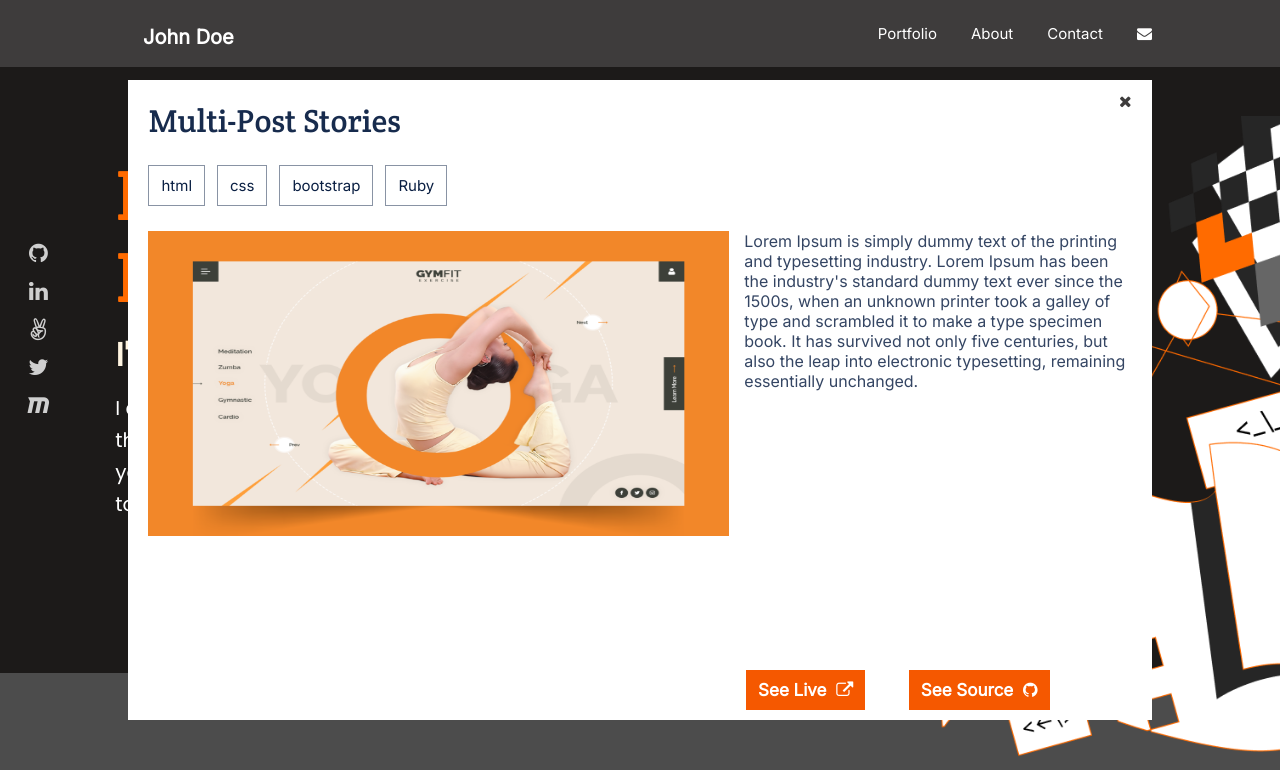
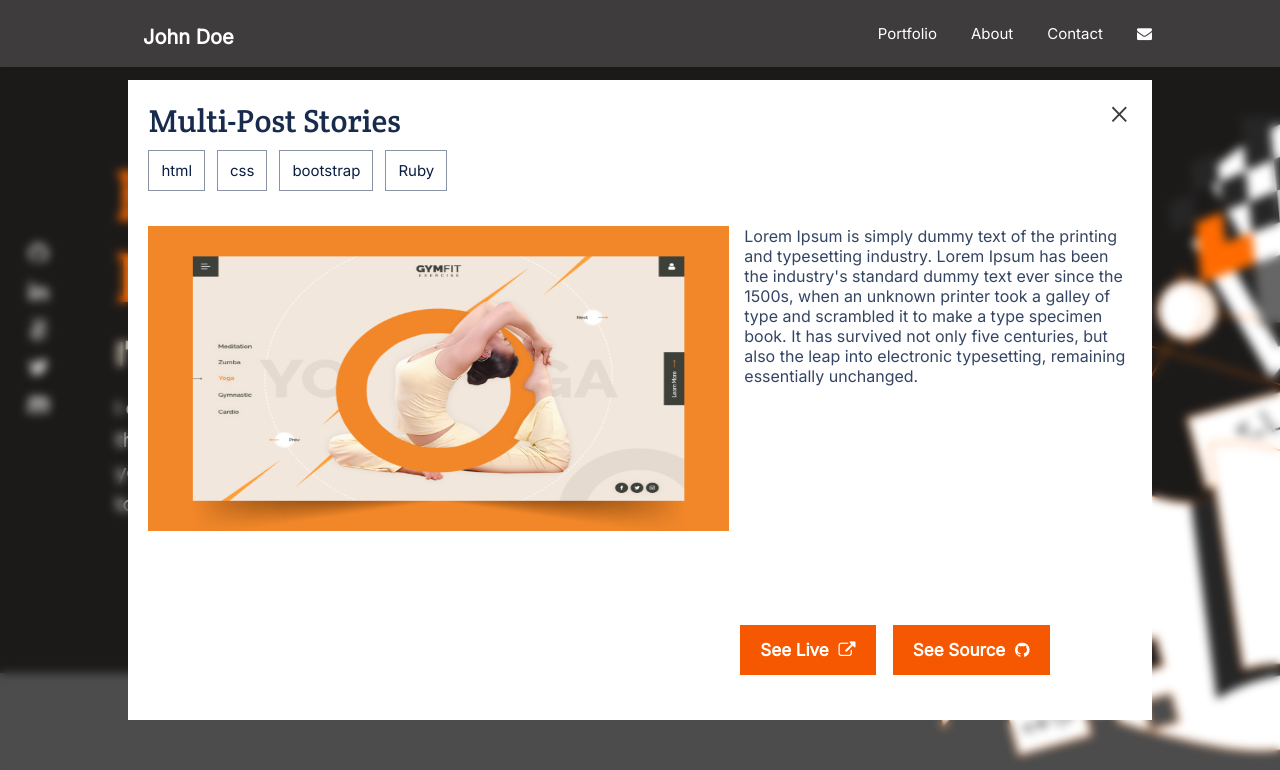
Before and after one commit to sumon766/portfolio-mobile-first, a website: page index.html in a window 1280 px wide. Both pictures are taken after a click on the link "See Project". Shown: the top 770 px of the page. Drawn offline with Linux system fonts and the light colour scheme.

Commit message:
Update CSS & JS to implement reviewer suggestions

```diff
--- a/script.js
+++ b/script.js
@@ -94,7 +94,8 @@ multiPostModalContent.className = 'modal-content';
 multiPostModal.appendChild(multiPostModalContent);
 
 const multiPostModalClose = document.createElement('i');
-multiPostModalClose.classList = ['fa fa-times multi-post-modal-close'];
+multiPostModalClose.classList = ['multi-post-modal-close'];
+multiPostModalClose.innerHTML = "&times";
 multiPostModalClose.id = 'multiPostModalClose';
 multiPostModalContent.appendChild(multiPostModalClose);
 
@@ -148,6 +149,10 @@ modalButton.onclick = function () {
   multiPostModalForButton.style.display = 'block';
   bodyTag.style.overflow = 'hidden';
   bodyTag.style.background = 'rgba(0,0,0,0.7)';
+
+  let overLay = document.createElement("div");
+  overLay.id = "overlay";
+  bodyTag.appendChild(overLay);
 };
 
 // Multi Post Modal Close
@@ -156,6 +161,8 @@ closeButton.onclick = function () {
   multiPostModalForButton.style.display = 'none';
   bodyTag.style.overflow = 'scroll';
   bodyTag.style.background = '#fff';
+
+  bodyTag.removeChild(document.getElementById("overlay"));
 };
 
 const cardsContainer = document.createElement('div');
@@ -218,7 +225,8 @@ for (let i = 0; i < 6; i++) {
   projectModalTitle.innerHTML = project1.postTitle;
   projectModalTitleCloseDiv.appendChild(projectModalTitle);
   const projectModalClose = document.createElement('i');
-  projectModalClose.classList = ['fa fa-times project-modal-close'];
+  projectModalClose.classList = ['project-modal-close'];
+  projectModalClose.innerHTML = "&times";
   const closeID = `projectModalClose${i}`;
   projectModalClose.id = closeID;
   projectModalTitleCloseDiv.appendChild(projectModalClose);
@@ -266,6 +274,10 @@ for (let i = 0; i < 6; i++) {
     projectModalForButton.style.display = 'block';
     bodyTag.style.overflow = 'hidden';
     bodyTag.style.background = 'rgba(0,0,0,0.7)';
+
+    let overLay = document.createElement("div");
+    overLay.id = "overlay";
+    bodyTag.appendChild(overLay);
   };
   // Project Modal Close
   const projectCloseButton = document.getElementById(`projectModalClose${i}`);
@@ -273,5 +285,7 @@ for (let i = 0; i < 6; i++) {
     projectModalForButton.style.display = 'none';
     bodyTag.style.overflow = 'scroll';
     bodyTag.style.background = '#fff';
+
+    bodyTag.removeChild(document.getElementById("overlay"));
   };
 }
--- a/style.css
+++ b/style.css
@@ -1366,7 +1366,7 @@ textarea {
   top: 2%;
   right: 2%;
   color: #3e3c3c;
-  font-size: 25px;
+  font-size: 37px !important;
   cursor: pointer;
 }
 
@@ -1381,7 +1381,7 @@ textarea {
 
 .multiPostModalTags,
 .projectModalTags {
-  margin: 35px 0;
+  margin: 20px 0;
 }
 
 .multiPostModalTags ul,
@@ -1396,12 +1396,17 @@ textarea {
   grid-template-columns: 60% 40%;
   padding-right: 15px;
   gap: 15px;
+  margin-top: 45px;
 }
 
-.multi-post-modal-image-container img,
+.multi-post-modal-image-container img {
+  width: 100%;
+  height: 80%;
+}
+
 .project-modal-image-container img {
   width: 100%;
-  height: 80%;
+  height: 77%;
 }
 
 .modal-content p,
@@ -1421,11 +1426,11 @@ textarea {
   font-weight: 700;
   font-size: 17px;
   background-color: #f55800;
-  padding: 10px 12px;
+  padding: 15px 20px;
   width: fit-content;
   position: absolute;
-  right: 28%;
-  bottom: 10px;
+  right: 27%;
+  bottom: 7%;
 }
 
 .see-source-button {
@@ -1435,14 +1440,29 @@ textarea {
   font-weight: 700;
   font-size: 17px;
   background-color: #f55800;
-  padding: 10px 12px;
+  padding: 15px 20px;
   width: fit-content;
   position: absolute;
   right: 10%;
-  bottom: 10px;
+  bottom: 7%;
 }
 
 .see-live-button i,
 .see-source-button i {
   margin-left: 5px;
 }
+
+.see-live-button:hover, .see-source-button:hover {
+    background-color: #fff;
+    border: 1px solid #f55800;
+    color: #f55800;
+}
+
+#overlay {
+    position: fixed;
+    top: 0;
+    right: 0;
+    bottom: 0;
+    left: 0;
+    backdrop-filter: blur(5px);
+}
```
Also changed, not shown: 1 other file.
